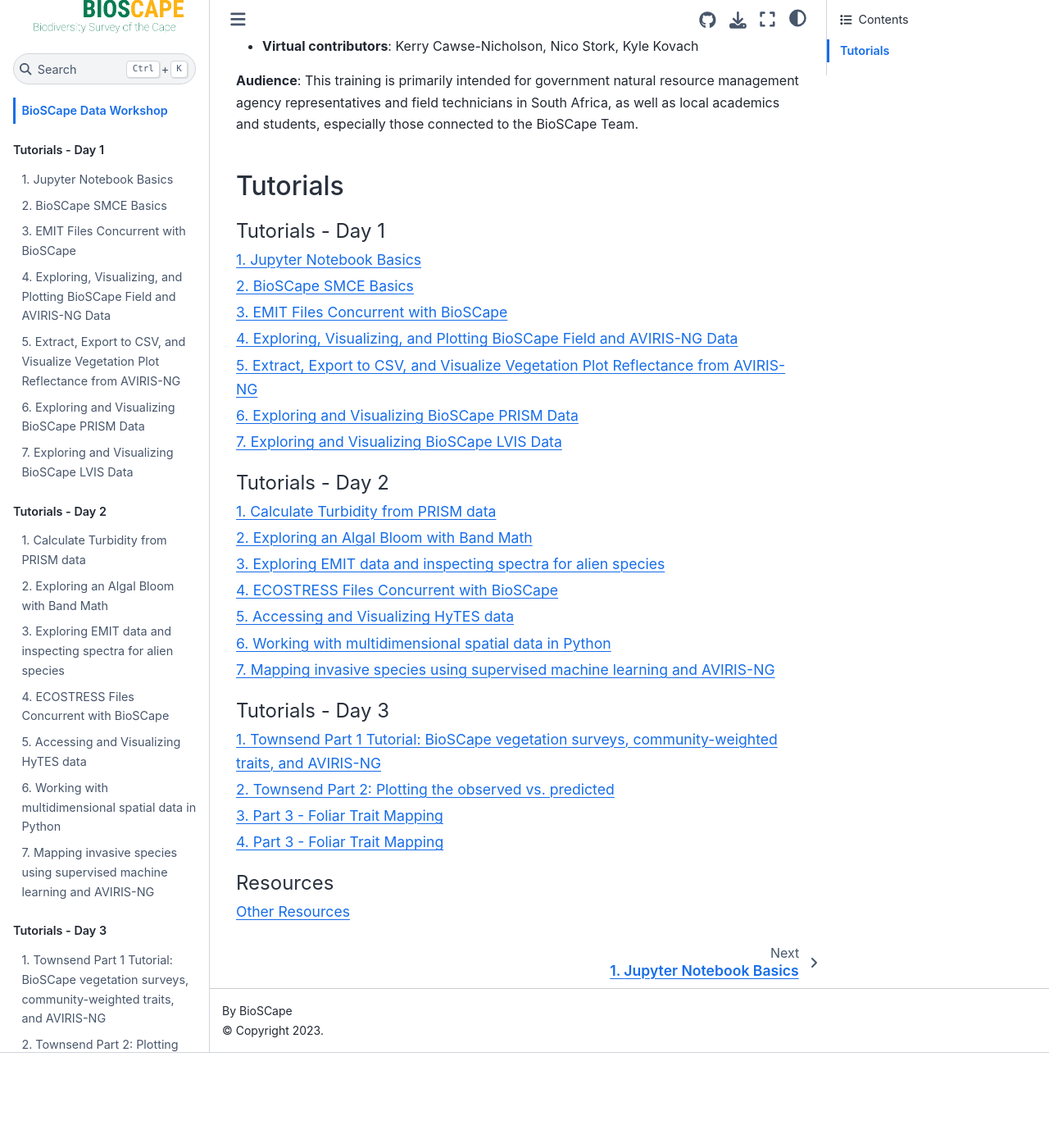
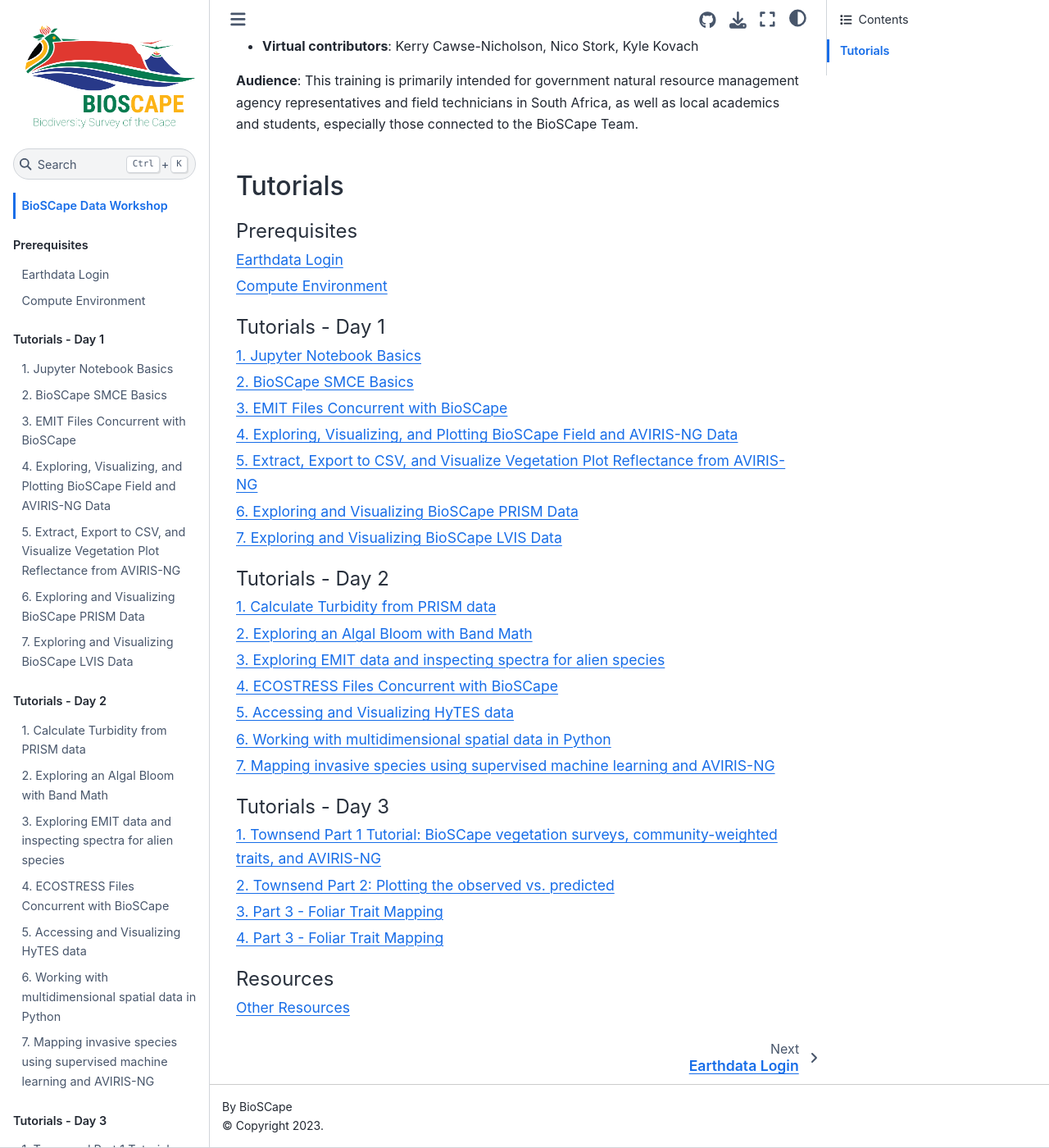
Before and after one commit to ornldaac/bioscape_workshop_sa, a Jupyter Book: the page built from book/intro.md, in a window 1280 px wide and 1400 px high, scrolled down 945 px. Shown: the whole window at 82% size. Built offline with Jupyter Book 1.0.4 settings and Sphinx 7.4.7 and the Sphinx Book theme 1.1.4, drawn with Linux system fonts in a browser that asks for light colours; pages that are not in the unit, such as notebooks, are missing from menus; before the commit the page ends 2229 px from its top, so only the background shows below that.

Commit message:
adding prerequisites

```diff
--- a/book/_toc.yml
+++ b/book/_toc.yml
@@ -4,6 +4,11 @@
 format: jb-book
 root: intro
 parts:
+  - caption: Prerequisites
+    numbered: false
+    chapters:
+    - file: prerequisites/edl
+    - file: prerequisites/compute
   - caption: Tutorials - Day 1
     numbered: true
     chapters:
```
Also changed, not shown: book/prerequisites/compute.md (added, +9 -0 lines), book/prerequisites/edl.md (added, +9 -0 lines), book/prerequisites/assets/launch_buttons.png (added).
